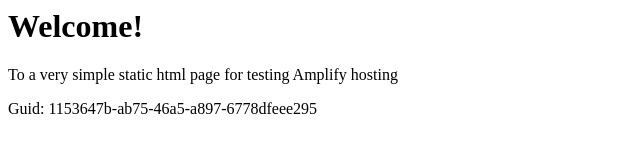
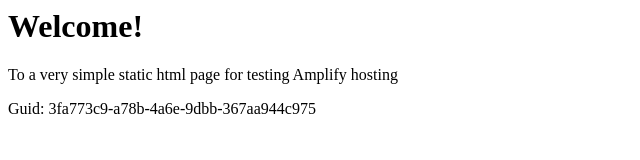
Before and after one commit to aws-aemilia-sfo/Github-PR-Commit-Integration-Test-DoNotTouch-GitHubWebhookPushCanaryTest-v1-preprod-us-west-1, a website: page src/index.html in a window 1280 px wide. Shown: the full height of the page, 0-640 px from the left. Drawn offline with Linux system fonts and the light colour scheme.

Commit message:
commit from integ tests

```diff
--- a/src/index.html
+++ b/src/index.html
@@ -12,6 +12,6 @@
 <body>
     <h1>Welcome!</h1>
     <p>To a very simple static html page for testing Amplify hosting</p>
-    <p>Guid: 1153647b-ab75-46a5-a897-6778dfeee295</p></body>
+    <p>Guid: 3fa773c9-a78b-4a6e-9dbb-367aa944c975</p></body>
 
 </html>
```
